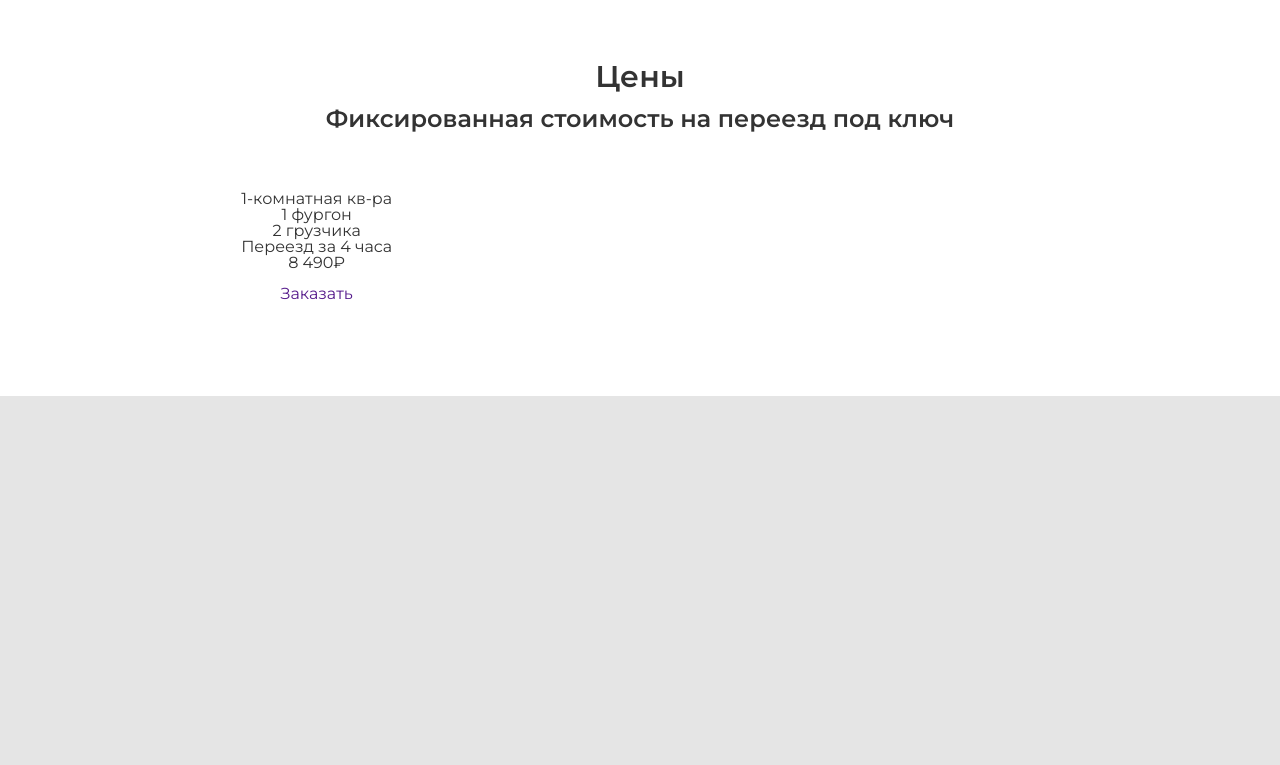
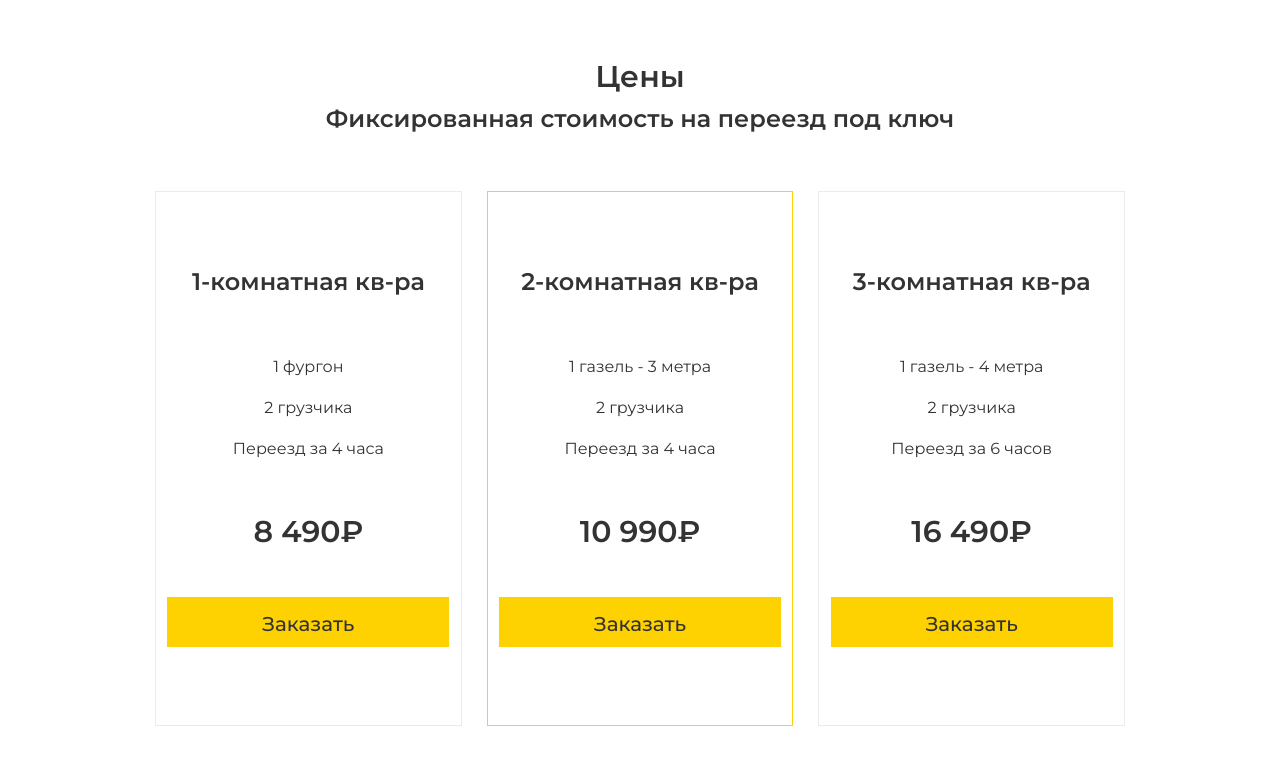
Before and after one commit to aZaqwer/FLEX008, a website: page #src/index.html in a window 1280 px wide. Shown: the part 1111-1876 px from the top of the page. Before the commit the page ends 1507 px from the top, so only its background shows below. Drawn offline with nearby package versions, Linux system fonts and the light colour scheme; files that its build step writes are made by us from their sources; files whose address does not match are found by name.

Commit message:
'update'

```diff
--- a/#src/index.html
+++ b/#src/index.html
@@ -103,7 +103,7 @@
                     <div class="price__title title">Цены</div>
                     <div class="price__subtitle subtitle">Фиксированная стоимость на переезд под ключ</div>
                     <div class="price__row">
-                        <div class="price__column">
+                        <div class="price__column mobile_no">
                             <div class="price__item">
                                 <div class="price-item__title">1-комнатная кв-ра</div>
                                 <ul class="price-item__list">
@@ -112,6 +112,31 @@
                                     <li>Переезд за 4 часа</li>
                                 </ul>
                                 <div class="price-item__price">8 490₽</div>
+                                <a href="" class="price-item__btn btn btn_y">Заказать</a>
+                            </div>
+                        </div>
+                        <div class="price__column">
+                            <div class="price__item border_y">
+                                <div class="price-item__title">2-комнатная кв-ра</div>
+                                <ul class="price-item__list">
+                                    <li>1 газель - 3 метра</li>
+                                    <li>2 грузчика</li>
+                                    <li>Переезд за 4 часа</li>
+                                </ul>
+                                <div class="price-item__price">10 990₽</div>
+                                <a href="" class="price-item__btn btn btn_y">Заказать</a>
+                                <div><a href="" class="price-item__all">Все цены</a></div>
+                            </div>
+                        </div>
+                        <div class="price__column mobile_no">
+                            <div class="price__item">
+                                <div class="price-item__title">3-комнатная кв-ра</div>
+                                <ul class="price-item__list">
+                                    <li>1 газель - 4 метра</li>
+                                    <li>2 грузчика</li>
+                                    <li>Переезд за 6 часов</li>
+                                </ul>
+                                <div class="price-item__price">16 490₽</div>
                                 <a href="" class="price-item__btn btn btn_y">Заказать</a>
                             </div>
                         </div>
--- a/#src/scss/forms.scss
+++ b/#src/scss/forms.scss
@@ -102,6 +102,18 @@
     // .btn_y
 
     &_y {
+        background: #fed100;
+        height: 50px;
+        font-weight: 500;
+        font-size: 20px;
+        color: $mainColor;
+        line-height: 24px;
+        @media (min-width: $md3+px) {
+            &:hover {
+                background: #bb9900;
+                color: #fff;
+            }
+        }
     }
 }
 //</BUTTONS>====================================================================================================
--- a/#src/scss/home.scss
+++ b/#src/scss/home.scss
@@ -282,6 +282,9 @@
 .price {
     background: #ffffff;
     padding: 65px 0px;
+    @media (max-width: $md3+px) {
+        margin: 50px 0px;
+    }
     // .price__content
 
     &__content {
@@ -291,30 +294,51 @@
 
     &__title {
         margin: 0px 0px 15px 0px;
+        @media (max-width: $md3+px) {
+            font-weight: 600;
+            font-size: 20px;
+            margin: 0px 0px 40px 0px;
+        }
     }
 
     // .price__subtitle
 
     &__subtitle {
         margin: 0px 0px 60px 0px;
+        @media (max-width: $md3+px) {
+            display: none;
+        }
     }
 
     // .price__row
 
     &__row {
         display: flex;
+        justify-content: center;
+        align-items: center;
+        margin: 0px -12.5px;
+        @media (max-width: $md3+px) {
+            display: block;
+        }
     }
 
     // .price__column
 
     &__column {
         flex: 0 1 33.333%;
+        padding: 0px 12.5px;
     }
 
     // .price__item
 
     &__item {
+        border: 1px solid #ebebeb;
         text-align: center;
+        padding: 78px 10px;
+        @media (max-width: $md3+px) {
+            border: none !important;
+            padding: 0px 10px;
+        }
     }
 }
 
@@ -322,21 +346,63 @@
     // .price-item__title
 
     &__title {
+        font-weight: 600;
+        font-size: 24px;
+        margin: 0px 0px 65px 0px;
+        @media (max-width: $md3+px) {
+            font-weight: 500;
+            font-size: 18px;
+            margin: 0px 0px 24px 0px;
+        }
     }
 
     // .price-item__list
 
     &__list {
+        li {
+            font-size: 16px;
+            margin: 0px 0px 25px 0px;
+            &:last-child {
+                margin: 0;
+            }
+            @media (max-width: $md3+px) {
+                margin: 0px 0px 15px 0px;
+            }
+        }
+        margin: 0px 0px 60px 0px;
+        @media (max-width: $md3+px) {
+            margin: 0px 0px 40px 0px;
+        }
     }
 
     // .price-item__price
 
     &__price {
+        font-weight: 600;
+        font-size: 30px;
+        margin: 0px 0px 50px 0px;
     }
 
     // .price-item__btn
 
     &__btn {
+        @media (max-width: $md3+px) {
+            margin: 0px 0px 40px 0px;
+        }
+    }
+
+    // .price-item__all
+
+    &__all {
+        @media (min-width: $md3+px) {
+            display: none;
+        }
+        @media (max-width: $md3+px) {
+            color: $mainColor;
+            font-weight: 500;
+            font-size: 16px;
+            text-decoration: underline;
+        }
     }
 }
 
--- a/#src/scss/ui.scss
+++ b/#src/scss/ui.scss
@@ -13,6 +13,14 @@
     text-align: center;
 }
 
+.border_y {
+    border: 1px solid #fed100 !important;
+}
+.mobile_no {
+    @media (max-width: $md3+px) {
+        display: none;
+    }
+}
 //</ОСНОВНОЙ БЛОК>====================================================================================================
 
 //<ГОТОВЫЕ КЛАССЫ>====================================================================================================
```
